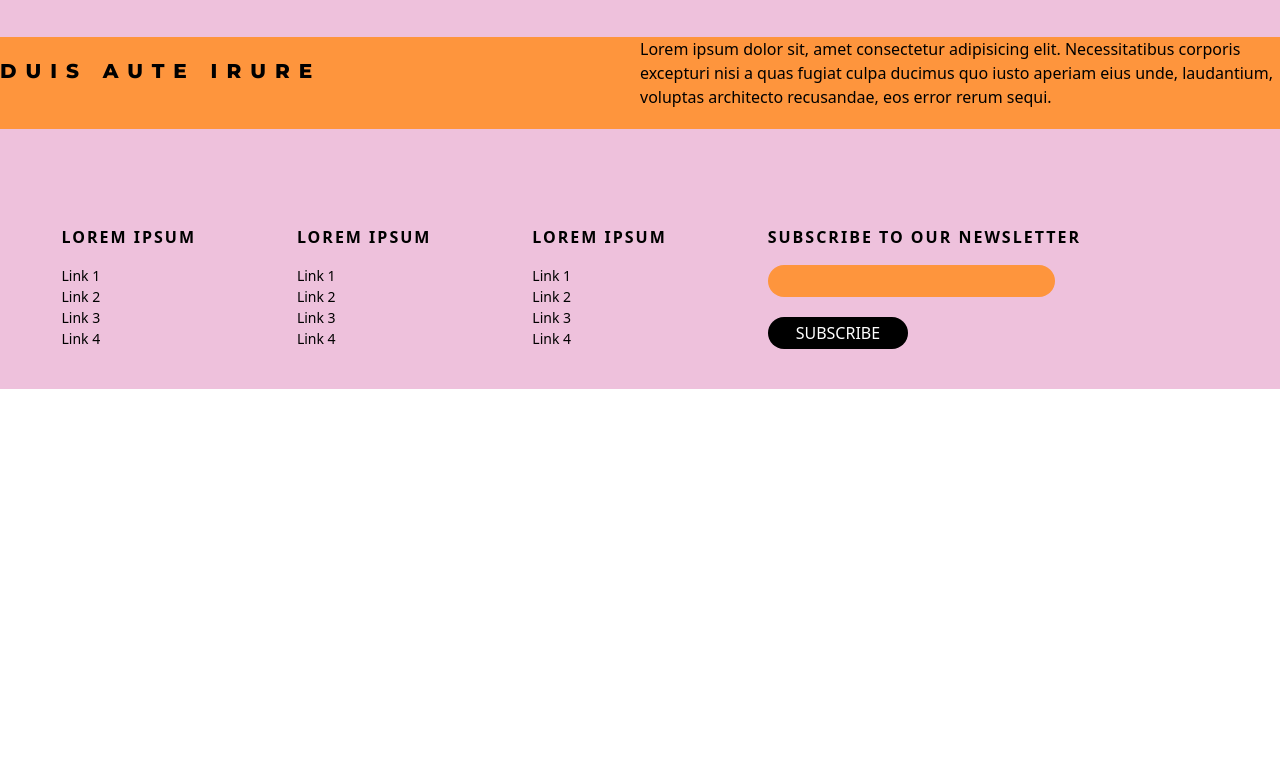
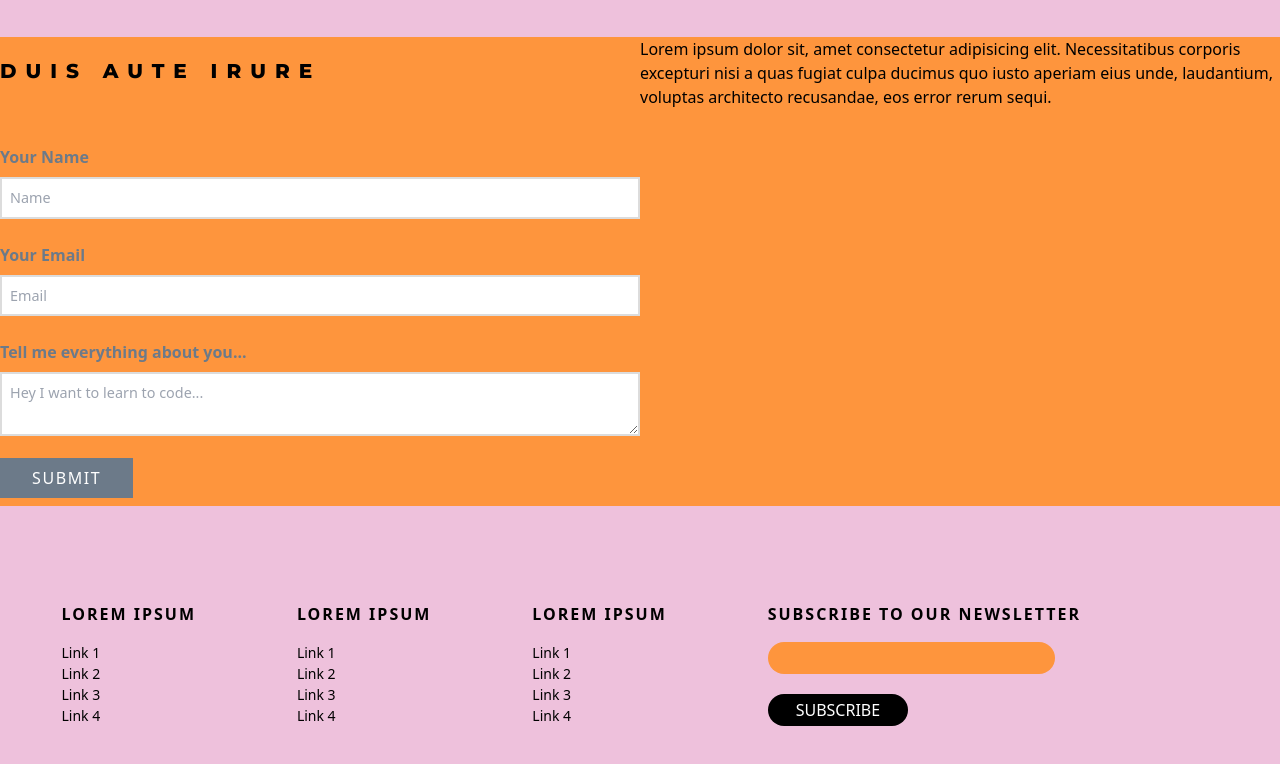
Before and after one commit to letscodegirl/Colorful-Website-Template, a plain HTML site: page index.html in a window 1280 px wide. Shown: the part 3497-4261 px from the top of the page. Before the commit the page ends 3886 px from the top, so only its background shows below. Drawn offline with nearby package versions, Linux system fonts and the light colour scheme.

Commit message:
Adding HTML for contact form

```diff
--- a/index.html
+++ b/index.html
@@ -107,7 +107,15 @@
             <p class="mb-5"> Lorem ipsum dolor sit, amet consectetur adipisicing elit. Necessitatibus corporis excepturi nisi a quas fugiat culpa ducimus quo iusto aperiam eius unde, laudantium, voluptas architecto recusandae, eos error rerum sequi. </p>
         </div>
         <div class="grid grid-cols-2">
-
+            <form>
+                <label for="_name"> Your Name </label>
+                <input type="text" name="_name" id="_name" placeholder="Name" />
+                <label for="_replyto"> Your Email </label>
+                <input type="email" name="_replyto" id="_replyto" placeholder="Email" />
+                <label for="message"> Tell me everything about you... </label>
+                <textarea name="message" id="message" placeholder="Hey I want to learn to code..."></textarea>
+                <button type="submit"> SUBMIT </button>
+            </form>
         </div>
     </section>
 
--- a/style.css
+++ b/style.css
@@ -20,6 +20,42 @@ input {
     outline: none;
 }
 
+form input,
+form textarea {
+  width: 100%;
+  margin: 0.5rem 0;
+  padding: 0.5rem;
+  border: 2px solid rgb(220,220,220);
+  outline: none;
+  font-family: inherit;
+  font-size: 0.9rem;
+}
+
+form input:focus,
+form textarea:focus {
+  border-color: teal;
+}
+
+textarea {
+  min-height: 4rem;
+}
+
+form label {
+  margin-top: 1rem;
+  display: block;
+  color: #6C7A89;
+  font-weight: bold;
+}
+
+form button {
+  background-color:#6C7A89;
+  color: white;
+  border: none;
+  padding: 0.5rem 2rem;
+  letter-spacing: 0.1em;
+  margin: 0.5rem 0;
+}
+
 footer a {
     display: block;
     font-size: 14px;
```
